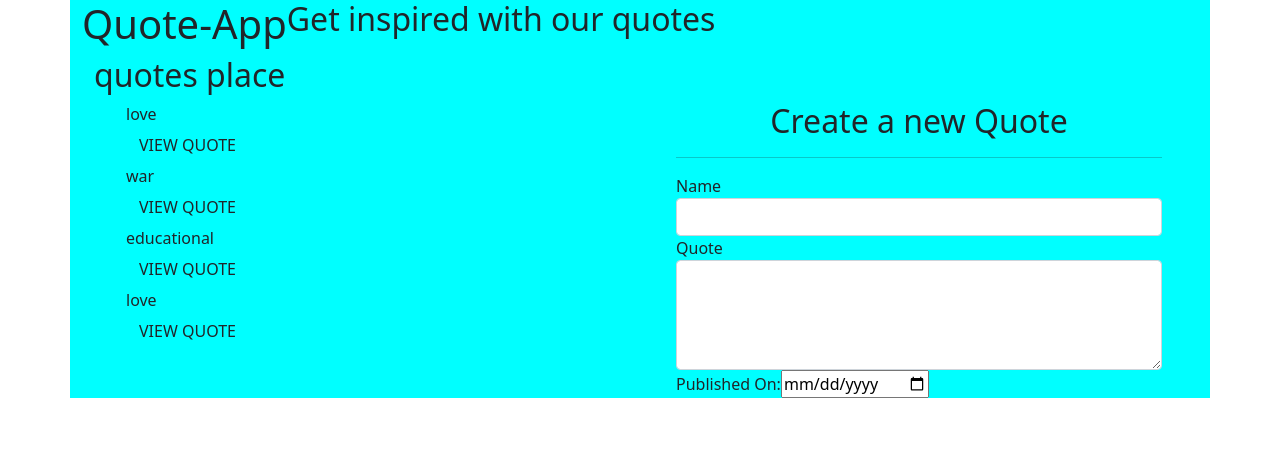
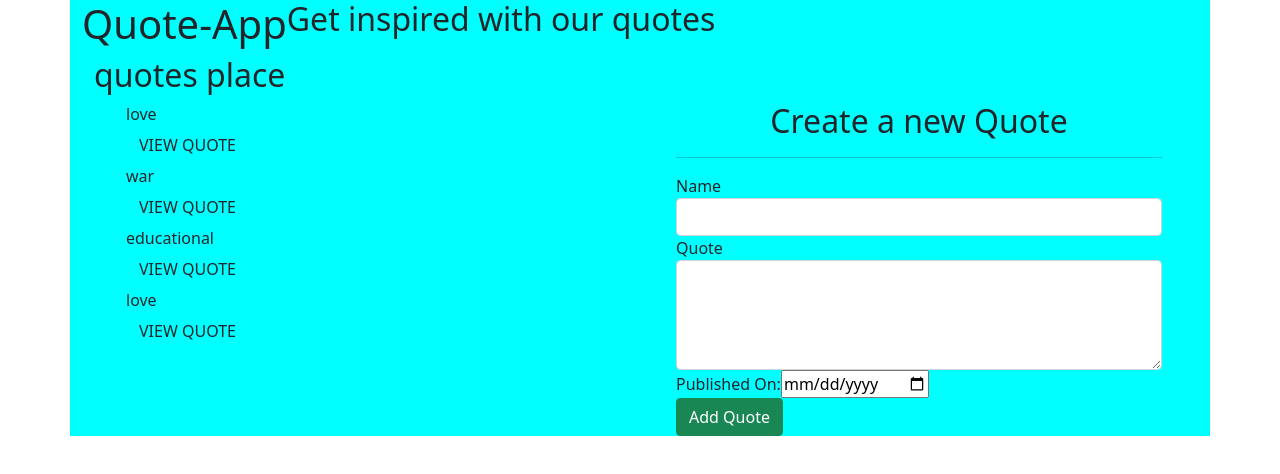
Before and after one commit to ruthjelimo/Quote-app, an Angular app in the folder quote/Quote/: page / in a window 1280 px wide. Shown: the top 474 px of the page. Built offline with nearby package versions, Linux system fonts and the light colour scheme.

Commit message:
added qoute button

```diff
--- a/quote/Quote/src/app/quote-form/quote-form.component.html
+++ b/quote/Quote/src/app/quote-form/quote-form.component.html
@@ -19,5 +19,6 @@
             <input type='date' id="complete" required>
 
         </div>
+        <button type="submit" class="btn btn-success">Add Quote</button>
     </form>
   </div>
```
